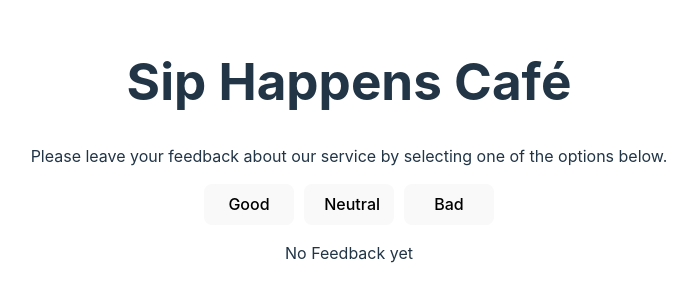
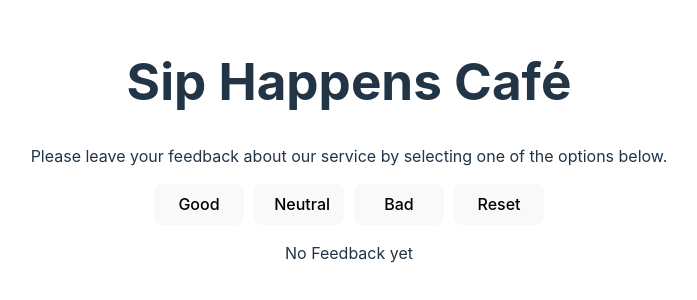
Before and after one commit to OlgaDonchenko/goit-react-hw-02, a React (Vite) app: page / in a window 1280 px wide. Shown: the part 250-550 px from the top of the page, without its empty margins (291-988 px from the left). Built offline with nearby package versions, Linux system fonts and the light colour scheme.

Commit message:
fixed mistakes by mentor

```diff
--- a/src/components/App/App.jsx
+++ b/src/components/App/App.jsx
@@ -6,67 +6,54 @@ import Feedback from "../Feedback/Feedback";
 import Notification from "../Notification/Notification ";
 
 export default function App() {
-  const [good, setGood] = useState(0);
-  const [neutral, setNeutral] = useState(0);
-  const [bad, setBad] = useState(0);
-  const [reset, setShowReset] = useState(false);
-  const [showNotification, setShowNotification] = useState(true);
+  const [feedback, setFeetback] = useState({ good: 0, neutral: 0, bad: 0 });
 
   useEffect(() => {
-    const savedClicks = JSON.parse(window.localStorage.getItem("saved-clicks"));
-    if (savedClicks) {
-      setGood(savedClicks.good || 0);
-      setNeutral(savedClicks.neutral || 0);
-      setBad(savedClicks.bad || 0);
+    const savedFeedback = JSON.parse(
+      window.localStorage.getItem("saved-feedback")
+    );
+    if (savedFeedback) {
+      setFeetback(savedFeedback);
     }
   }, []);
 
   useEffect(() => {
-    const savedClicks = JSON.stringify({ good, neutral, bad });
-    window.localStorage.setItem("saved-clicks", savedClicks);
-  }, [good, neutral, bad]);
+    window.localStorage.setItem("saved-feedback", JSON.stringify(feedback));
+  }, [feedback]);
+  const totalFeedback = feedback.good + feedback.neutral + feedback.bad;
+  const positivePercent =
+    totalFeedback > 0 ? Math.round((feedback.good / totalFeedback) * 100) : 0;
 
-  const handleGoodClick = () => {
-    setGood(good + 1);
-    setShowReset(true);
-    setShowNotification(false);
-  };
-
-  const handleNeutralClick = () => {
-    setNeutral(neutral + 1);
-    setShowReset(true);
-    setShowNotification(false);
-  };
-
-  const handleBadClick = () => {
-    setBad(bad + 1);
-    setShowReset(true);
-    setShowNotification(false);
+  const handleFeedback = (type) => {
+    setFeetback((prevFeedback) => ({
+      ...prevFeedback,
+      [type]: prevFeedback[type] + 1,
+    }));
   };
 
   const handleResetClick = () => {
-    setGood(0);
-    setNeutral(0);
-    setBad(0);
-    setShowReset(false);
-    setShowNotification(true);
-    window.localStorage.removeItem("saved-clicks");
+    setFeetback({ good: 0, neutral: 0, bad: 0 });
+    window.localStorage.removeItem("saved-feedback");
   };
 
   return (
     <div>
       <Description />
       <Options
-        onGoodClick={handleGoodClick}
-        onNeutralClick={handleNeutralClick}
-        onBadClick={handleBadClick}
+        onGoodClick={() => handleFeedback("good")}
+        onNeutralClick={() => handleFeedback("neutral")}
+        onBadClick={() => handleFeedback("bad")}
       />
-
-      {reset && <button onClick={handleResetClick}>Reset</button>}
-      {showNotification ? (
+      {totalFeedback > 0 && <button onClick={handleResetClick}>Reset</button>}
+      {totalFeedback > 0 ? (
+        <Feedback
+          good={feedback.good}
+          neutral={feedback.neutral}
+          bad={feedback.bad}
+          positivePercent={positivePercent}
+        />
+      ) : (
         <Notification />
-      ) : (
-        <Feedback good={good} neutral={neutral} bad={bad} />
       )}
     </div>
   );
--- a/src/components/Feedback/Feedback.jsx
+++ b/src/components/Feedback/Feedback.jsx
@@ -1,7 +1,7 @@
 import React from "react";
-export default function Feedback({ good, bad, neutral }) {
+export default function Feedback({ good, bad, neutral, positivePercent }) {
   const total = good + bad + neutral;
-  const positivePercent = Math.round((good / total) * 100);
+
   return (
     <>
       <p>Good: {good}</p>
--- a/src/components/Options/Options.jsx
+++ b/src/components/Options/Options.jsx
@@ -1,6 +1,11 @@
 import React from "react";
 import css from "./Option.module.css";
-export default function Options({ onGoodClick, onNeutralClick, onBadClick }) {
+export default function Options({
+  onGoodClick,
+  onNeutralClick,
+  onBadClick,
+  onReset,
+}) {
   return (
     <div className={css.list}>
       <button className={css.btn} onClick={onGoodClick}>
@@ -13,6 +18,9 @@ export default function Options({ onGoodClick, onNeutralClick, onBadClick }) {
         {" "}
         Bad
       </button>
+      <button className={css.btn} onClick={onReset}>
+        Reset
+      </button>
     </div>
   );
 }
```
